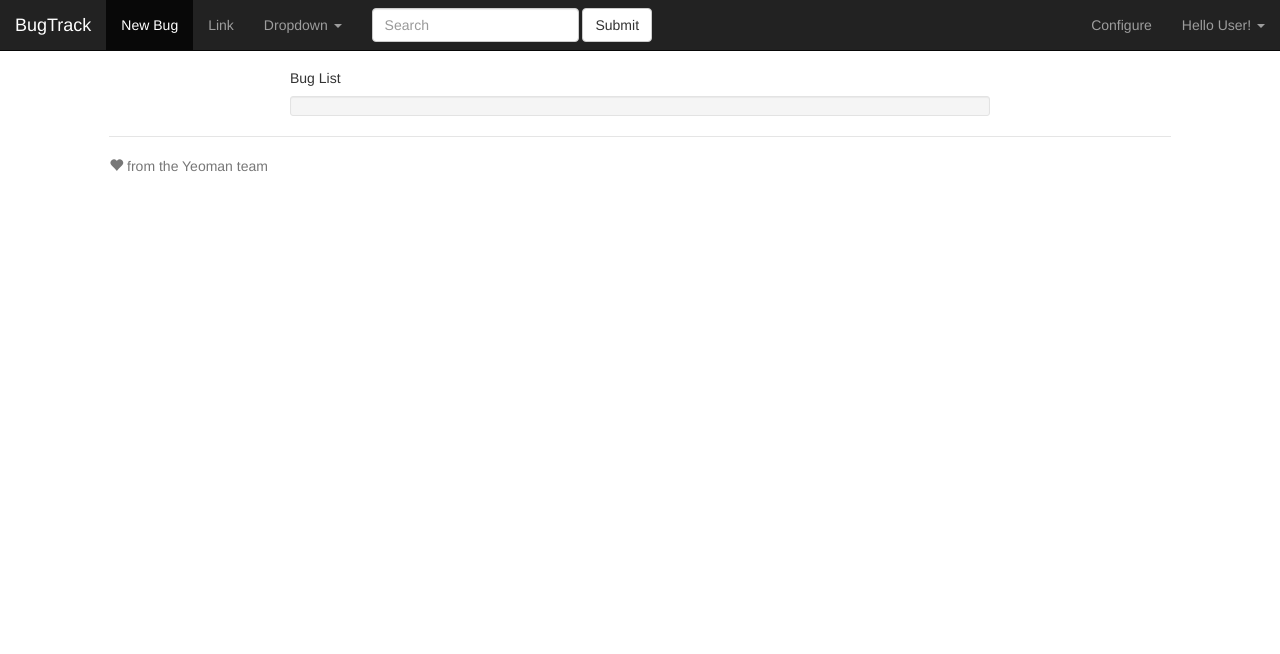
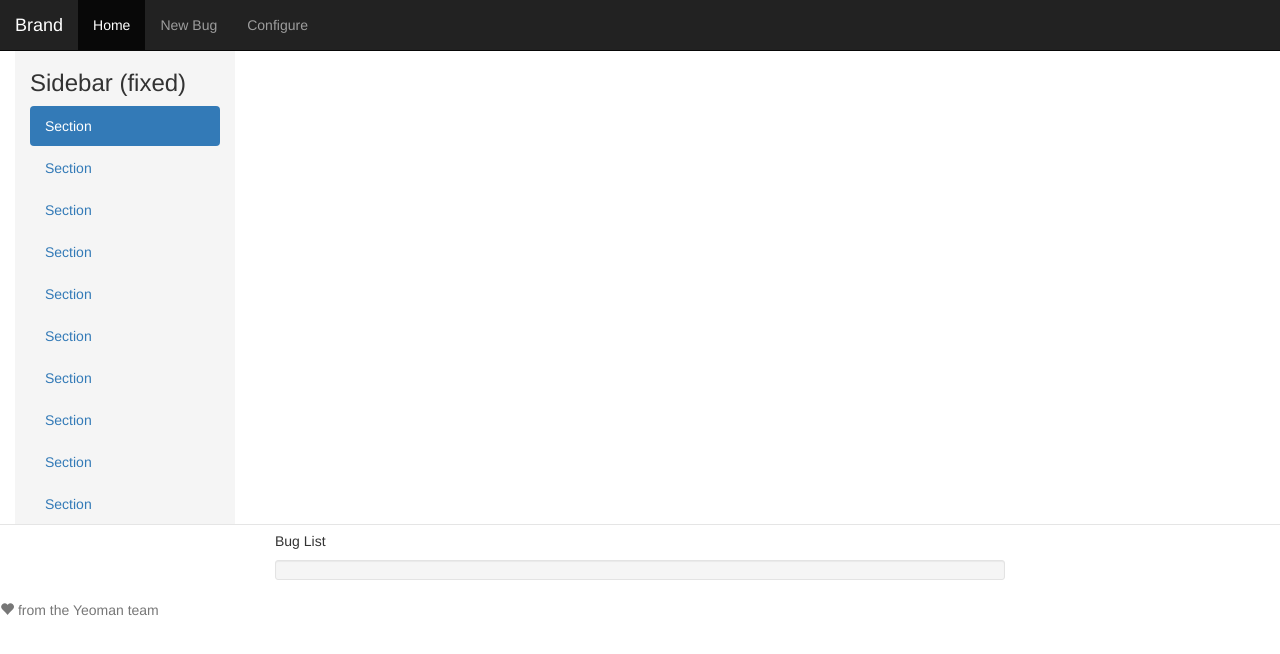
Before and after one commit to csreddy/bugtrack-old, a website: page app/index.html in a window 1280 px wide. Drawn offline with nearby package versions, Linux system fonts and the light colour scheme; some packages are replaced by stand-ins of ours; files that its build step writes are made by us from their sources; no server answers; a script that the page names is missing.

Commit message:
added navbar and sidebar with consistent layout

```diff
--- a/app/index.html
+++ b/app/index.html
@@ -23,26 +23,37 @@
     <!--[if lt IE 7]>
       <p class="browsehappy">You are using an <strong>outdated</strong> browser. Please <a href="http://browsehappy.com/">upgrade your browser</a> to improve your experience.</p>
     <![endif]-->
+ <div class="container-fluid">
+    <div ng-include src="'views/partials/navbar.partial.html'"></div>
+</div>
 
-    <div ng-include src="'views/partials/navbar.partial.html'"></div>
+    <!-- Add your site or application content here -->
+<div class="row-offcanvas row-offcanvas-left">
+<div class="container-fluid">
+    <div ng-include src="'views/partials/sidebar.partial.html'"></div>
+</div>
+  <div id="main">
+      <div class="col-md-12">
+          <p class="visible-xs">
+            <button type="button" class="btn btn-primary btn-xs" data-toggle="offcanvas"><i class="glyphicon glyphicon-chevron-left"></i></button>
+          </p>
+          <alert ng-repeat="alert in alerts" type="{{alert.type}}" close="closeAlert($index)">{{alert.msg}}</alert>
+      <div class="container-fluid" ng-view=""></div>
+      </div>
+      <div class="footer">
+  <p><span class="glyphicon glyphicon-heart"></span> from the Yeoman team</p>
+</div>
+  </div>
+</div><!--/row-offcanvas -->
 
 
-    <!-- Add your site or application content here -->
-    <div class="row">
-    <!-- empty column -->
-    <div class="col-md-1"></div>
-    <div class="col-md-10">
-    <div class="col-md-1"></div>
-    <div class="col-md-10">
-  <alert ng-repeat="alert in alerts" type="{{alert.type}}" close="closeAlert($index)">{{alert.msg}}</alert>
-</div>
-    <div class="container-fluid" ng-view=""></div>
 
-<div class="footer">
-  <p><span class="glyphicon glyphicon-heart"></span> from the Yeoman team</p>
-</div>
-    </div>
-    </div>
+
+
+
+
+
+
 
     <!-- Google Analytics: change UA-XXXXX-X to be your site's ID -->
      <script>
--- a/app/scripts/controllers/bugctrl.js
+++ b/app/scripts/controllers/bugctrl.js
@@ -1,6 +1,6 @@
 'use strict';
 
-var app = angular.module('bug.controllers', ['ui.bootstrap', 'textAngular']);
+var app = angular.module('bug.controllers', ['ui.bootstrap']);
 app.constant('RESTURL', 'http://' + location.hostname + ':' + location.port);
 
 app.controller('newBugCtrl', ['$scope', '$location', 'RESTURL', 'BugService', 'bugFactory', 'bugConfigFactory', 'Flash',
--- a/app/scripts/utils/util.js
+++ b/app/scripts/utils/util.js
@@ -0,0 +1,5 @@
+$(document).ready(function() {
+    $('[data-toggle=offcanvas]').click(function() {
+        $('.row-offcanvas').toggleClass('active');
+    });
+});
--- a/app/styles/main.css
+++ b/app/styles/main.css
@@ -83,3 +83,59 @@ body {
 }
 
 .nav, .pagination, .carousel, .panel-title a { cursor: pointer; }
+
+/*
+from bootply
+ */
+
+body,html,.row-offcanvas {
+  height:100%;
+}
+
+body {
+  padding-top: 50px;
+}
+
+#sidebar {
+  width: inherit;
+  min-width: 220px;
+  max-width: 220px;
+  background-color:#f5f5f5;
+  float: left;
+  height:100%;
+  position:relative;
+  overflow-y:auto;
+  overflow-x:hidden;
+}
+#main {
+  height:100%; /* comment this non sticky sidebar */
+  overflow:auto;
+}
+
+/*
+ * off Canvas sidebar
+ * --------------------------------------------------
+ */
+@media screen and (max-width: 768px) {
+  .row-offcanvas {
+    position: relative;
+    -webkit-transition: all 0.25s ease-out;
+    -moz-transition: all 0.25s ease-out;
+    transition: all 0.25s ease-out;
+    width:calc(100% + 220px);
+  }
+
+  .row-offcanvas-left
+  {
+    left: -220px;
+  }
+
+  .row-offcanvas-left.active {
+    left: 0;
+  }
+
+  .sidebar-offcanvas {
+    position: absolute;
+    top: 0;
+  }
+}
--- a/app/views/partials/buglist.partial.html
+++ b/app/views/partials/buglist.partial.html
@@ -1,10 +1,9 @@
-<div class="col-md-12">
-          <h5>Bug List</h5>
+<h5>Bug List</h5>
           <div class="well well-sm">
 
           <ul ng-repeat="bug in bugs">
             <li><a href ng-click="getBugDetails(bug.uri)">{{bug.uri}}</a></li>
           </ul>
           </div>
-</div>
+
         {{bugDetails}}
--- a/app/views/partials/navbar.partial.html
+++ b/app/views/partials/navbar.partial.html
@@ -1,53 +1,17 @@
-<nav class="navbar navbar-inverse navbar-default navbar-fixed-top" role="navigation">
-  <div class="container-fluid">
-    <!-- Brand and toggle get grouped for better mobile display -->
+<div class="navbar navbar-inverse navbar-fixed-top">
     <div class="navbar-header">
-      <button type="button" class="navbar-toggle" data-toggle="collapse" data-target="#bs-example-navbar-collapse-1">
-        <span class="sr-only">Toggle navigation</span>
+      <button type="button" class="navbar-toggle" data-toggle="collapse" data-target=".navbar-collapse">
         <span class="icon-bar"></span>
         <span class="icon-bar"></span>
         <span class="icon-bar"></span>
       </button>
-      <a class="navbar-brand" href="#">BugTrack</a>
+      <a class="navbar-brand" href="#">Brand</a>
     </div>
-
-    <!-- Collect the nav links, forms, and other content for toggling -->
-    <div class="collapse navbar-collapse" id="bs-example-navbar-collapse-1">
+    <div class="collapse navbar-collapse">
       <ul class="nav navbar-nav">
-        <li class="active"><a href="#new">New Bug</a></li>
-        <li><a href="#">Link</a></li>
-        <li class="dropdown">
-          <a href="#" class="dropdown-toggle" data-toggle="dropdown">Dropdown <span class="caret"></span></a>
-          <ul class="dropdown-menu" role="menu">
-            <li><a href="#">Action</a></li>
-            <li><a href="#">Another action</a></li>
-            <li><a href="#">Something else here</a></li>
-            <li class="divider"></li>
-            <li><a href="#">Separated link</a></li>
-            <li class="divider"></li>
-            <li><a href="#">One more separated link</a></li>
-          </ul>
-        </li>
+        <li class="active"><a href="#">Home</a></li>
+        <li><a href="#new">New Bug</a></li>
+        <li><a href="#config">Configure</a></li>
       </ul>
-      <form class="navbar-form navbar-left" role="search">
-        <div class="form-group">
-          <input type="text" class="form-control" placeholder="Search">
-        </div>
-        <button type="submit" class="btn btn-default">Submit</button>
-      </form>
-      <ul class="nav navbar-nav navbar-right">
-        <li><a href="#config">Configure</a></li>
-        <li class="dropdown">
-          <a href="#" class="dropdown-toggle" data-toggle="dropdown">Hello User! <span class="caret"></span></a>
-          <ul class="dropdown-menu" role="menu">
-            <li><a href="#">Action</a></li>
-            <li><a href="#">Another action</a></li>
-            <li><a href="#">Something else here</a></li>
-            <li class="divider"></li>
-            <li><a href="#">Separated link</a></li>
-          </ul>
-        </li>
-      </ul>
-    </div><!-- /.navbar-collapse -->
-  </div><!-- /.container-fluid -->
-</nav>
+    </div><!--/.nav-collapse -->
+</div><!--/.navbar -->
--- /dev/null
+++ b/app/views/partials/sidebar.partial.html
@@ -0,0 +1,17 @@
+  <div id="sidebar" class="sidebar-offcanvas">
+      <div class="col-md-12">
+        <h3>Sidebar (fixed)</h3>
+        <ul class="nav nav-pills nav-stacked">
+          <li class="active"><a href="#">Section</a></li>
+          <li><a href="#">Section</a></li>
+          <li><a href="#">Section</a></li>
+          <li><a href="#">Section</a></li>
+          <li><a href="#">Section</a></li>
+          <li><a href="#">Section</a></li>
+          <li><a href="#">Section</a></li>
+          <li><a href="#">Section</a></li>
+          <li><a href="#">Section</a></li>
+          <li><a href="#">Section</a></li>
+        </ul>
+      </div>
+  </div>
```
Also changed, not shown: README.txt.
